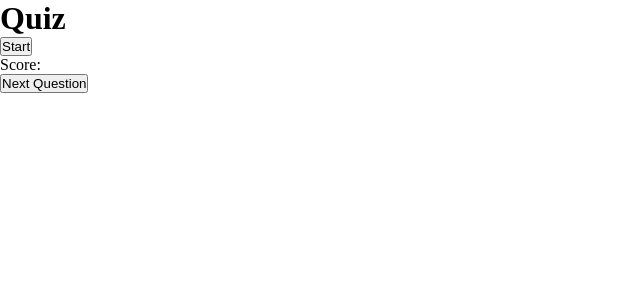
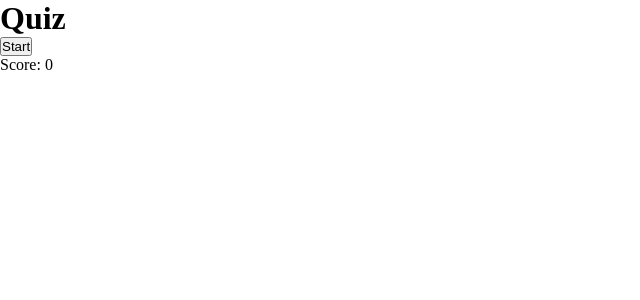
Before and after one commit to ivomasi/react-quizz, a React (Create React App) app: page / in a window 1280 px wide. Shown: the top 300 px of the page, without its empty margins (0-640 px from the left). Built offline with nearby package versions, Linux system fonts and the light colour scheme; a web font is replaced by a local one.

Commit message:
checking answer done as well as next question button functionality

```diff
--- a/src/App.tsx
+++ b/src/App.tsx
@@ -1,4 +1,4 @@
-import React, { useState, useEffect } from "react";
+import React, { useState } from "react";
 
 //components
 import QuestionCard from "./components/QuestionCard";
@@ -16,6 +16,8 @@ type AnswerObject = {
   correct: boolean;
   correctAnswer: string;
 };
+
+//app
 
 function App() {
   //states
@@ -56,19 +58,48 @@ function App() {
     setLoading(false);
   };
 
-  const checkAnswer = (e: React.MouseEvent<HTMLButtonElement>) => {};
+  const checkAnswer = (e: React.MouseEvent<HTMLButtonElement>) => {
+    const answer = e.currentTarget.value;
 
-  const nextQuestion = () => {};
+    //check if answer was correct
+    const correct = questions[number].correct_answer === answer;
+
+    //if it was, add score
+    if (correct) {
+      setScore((prevScore) => prevScore + 1);
+    } else {
+      console.log("not correct");
+    }
+
+    //create user answer object and push to array, so it can be displayed at the and of quiz
+    const currentAnswer: AnswerObject = {
+      question: questions[number].question,
+      answer,
+      correct,
+      correctAnswer: questions[number].correct_answer,
+    };
+
+    setUserAnswers((userAnswers) => [...userAnswers, currentAnswer]);
+  };
+
+  const nextQuestion = () => {
+    //if its last answer, dont do anything for now, implement review of quiz, else increment number so another question pops up
+    if (number + 1 === TOTAL_QUESTIONS) {
+      return;
+    } else {
+      setNumber((prevNumber) => prevNumber + 1);
+    }
+  };
 
   return (
     <main className="App">
       <h1>Quiz</h1>
-      {gameOver || userAnswers.length === TOTAL_QUESTIONS ? (
+      {(gameOver || userAnswers.length === TOTAL_QUESTIONS) && (
         <button className="start" onClick={startTrivia}>
           Start
         </button>
-      ) : null}
-      <p className="score">Score:</p>
+      )}
+      <p className="score">Score: {score}</p>
       {loading && <p>Loading...</p>}
       {!gameOver && !loading && (
         <QuestionCard
@@ -80,9 +111,14 @@ function App() {
           callback={checkAnswer}
         />
       )}
-      <button className="next" onClick={nextQuestion}>
-        Next Question
-      </button>
+      {!loading &&
+        !gameOver &&
+        userAnswers.length === number + 1 &&
+        number !== TOTAL_QUESTIONS && (
+          <button className="next" onClick={nextQuestion}>
+            Next Question
+          </button>
+        )}
     </main>
   );
 }
--- a/src/components/QuestionCard.tsx
+++ b/src/components/QuestionCard.tsx
@@ -27,7 +27,7 @@ const QuestionCard: React.FC<QuestionProps> = ({
         {answers.map((answer) => {
           return (
             <div>
-              <button disabled={userAnswer} onClick={callback}>
+              <button disabled={userAnswer} value={answer} onClick={callback}>
                 <span dangerouslySetInnerHTML={{ __html: answer }}></span>
               </button>
             </div>
```
